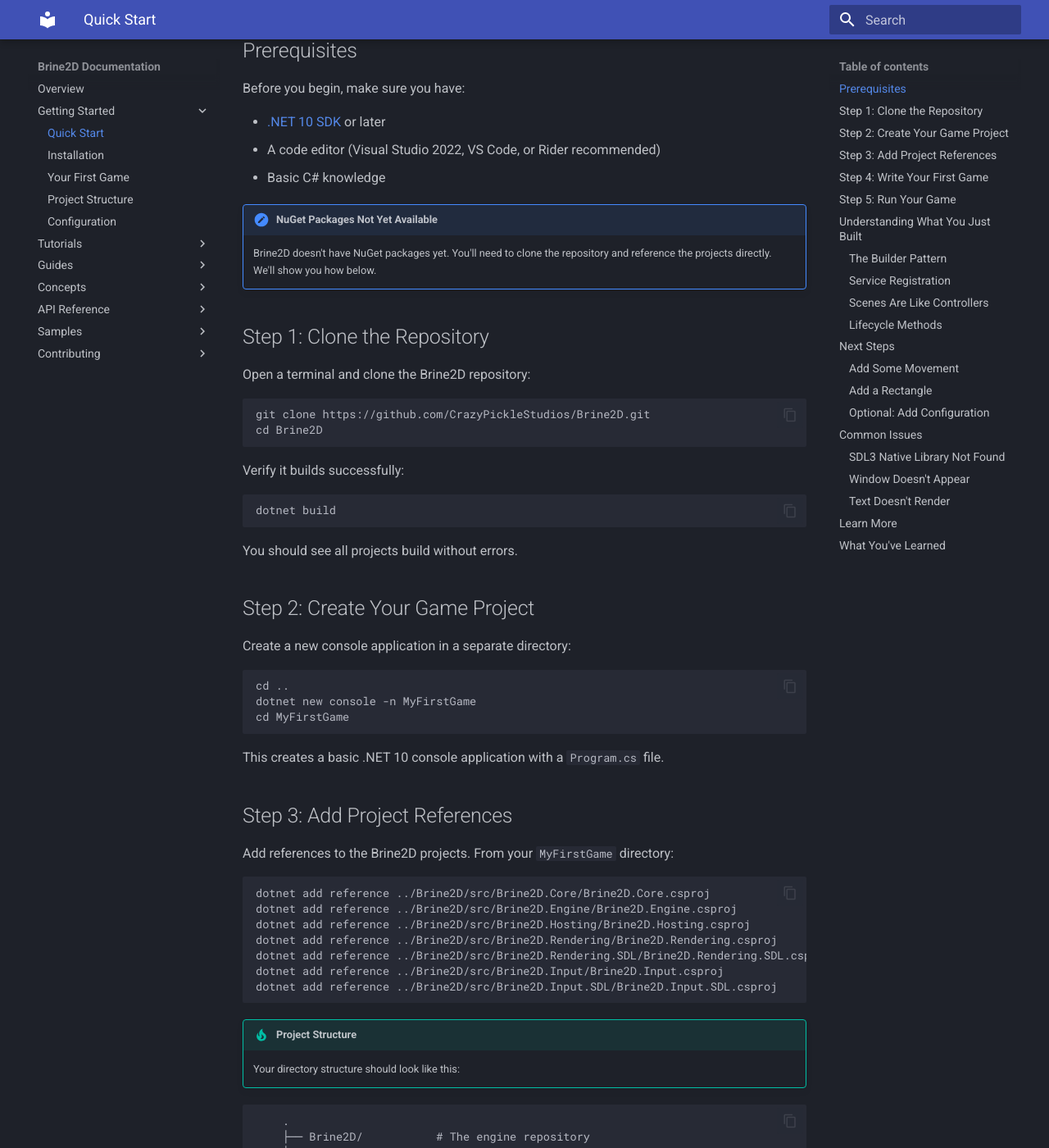
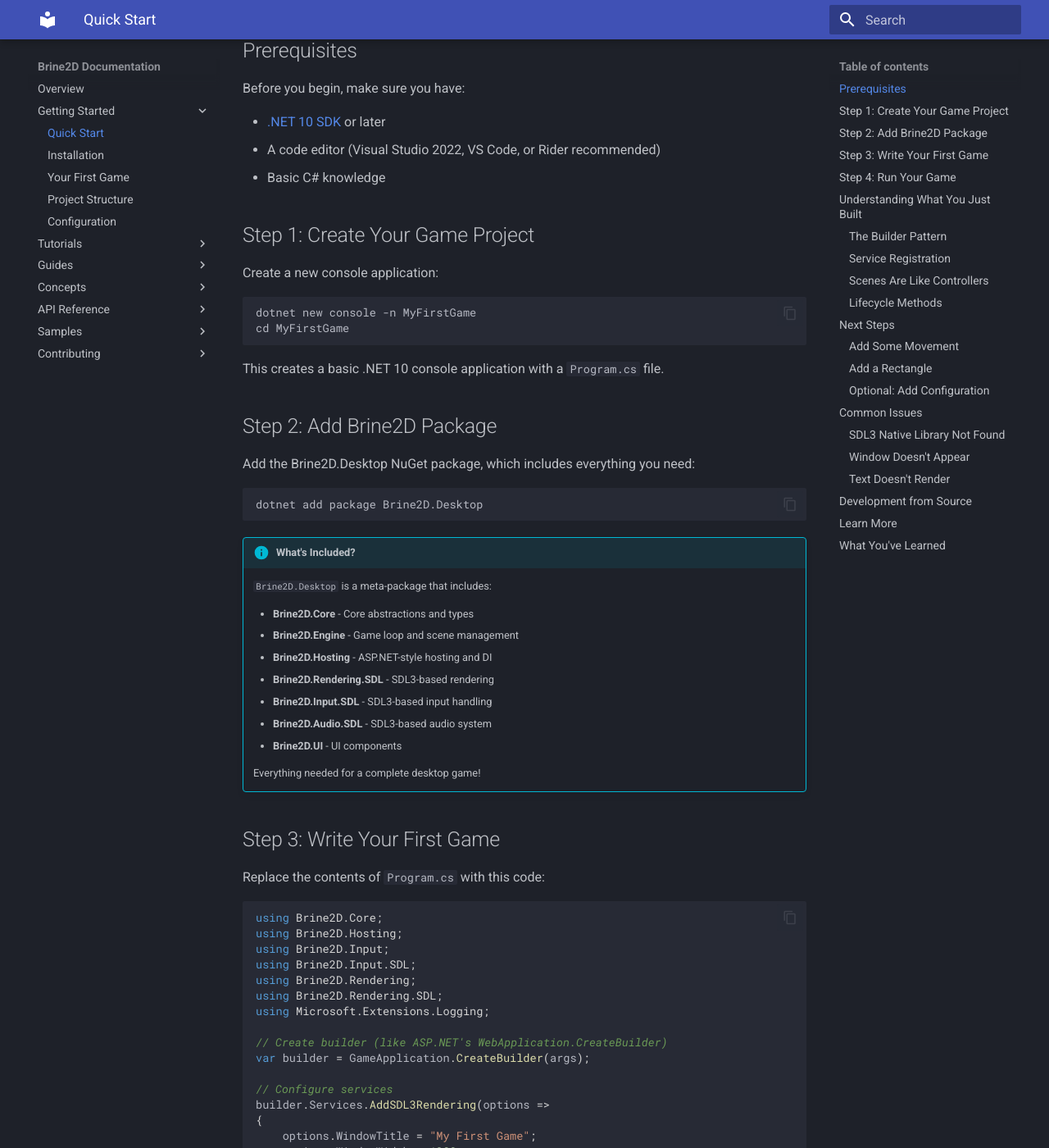
Before and after one commit to CrazyPickleStudios/Brine2D-Documentation, an MkDocs documentation site: the page built from docs/getting-started/quickstart.md, in a window 1280 px wide and 1400 px high, scrolled down 227 px. Shown: the whole window at 82% size. Built offline with MkDocs 1.6.1 and Material for MkDocs 9.7.7, drawn with Linux system fonts in a browser that asks for light colours; nearby versions of some CDN libraries; some of the changed text lies outside the part shown.

Commit message:
adding nuget references.

````diff
--- a/docs/getting-started/quickstart.md
+++ b/docs/getting-started/quickstart.md
@@ -15,69 +15,44 @@
 - A code editor (Visual Studio 2022, VS Code, or Rider recommended)
 - Basic C# knowledge
 
-!!! note "NuGet Packages Not Yet Available"
-    Brine2D doesn't have NuGet packages yet. You'll need to clone the repository and reference the projects directly. We'll show you how below.
+## Step 1: Create Your Game Project
 
-## Step 1: Clone the Repository
+Create a new console application:
 
-Open a terminal and clone the Brine2D repository:
-
-```bash
-git clone https://github.com/CrazyPickleStudios/Brine2D.git
-cd Brine2D
-```
-
-Verify it builds successfully:
-
-```bash
-dotnet build
-```
-
-You should see all projects build without errors.
-
-## Step 2: Create Your Game Project
-
-Create a new console application in a separate directory:
-
-```bash
-cd ..
+~~~bash
 dotnet new console -n MyFirstGame
 cd MyFirstGame
-```
+~~~
 
 This creates a basic .NET 10 console application with a `Program.cs` file.
 
-## Step 3: Add Project References
+## Step 2: Add Brine2D Package
 
-Add references to the Brine2D projects. From your `MyFirstGame` directory:
+Add the Brine2D.Desktop NuGet package, which includes everything you need:
 
-```bash
-dotnet add reference ../Brine2D/src/Brine2D.Core/Brine2D.Core.csproj
-dotnet add reference ../Brine2D/src/Brine2D.Engine/Brine2D.Engine.csproj
-dotnet add reference ../Brine2D/src/Brine2D.Hosting/Brine2D.Hosting.csproj
-dotnet add reference ../Brine2D/src/Brine2D.Rendering/Brine2D.Rendering.csproj
-dotnet add reference ../Brine2D/src/Brine2D.Rendering.SDL/Brine2D.Rendering.SDL.csproj
-dotnet add reference ../Brine2D/src/Brine2D.Input/Brine2D.Input.csproj
-dotnet add reference ../Brine2D/src/Brine2D.Input.SDL/Brine2D.Input.SDL.csproj
-```
+~~~bash
+dotnet add package Brine2D.Desktop
+~~~
 
-!!! tip "Project Structure"
-    Your directory structure should look like this:
-```
-    .
-    ├── Brine2D/           # The engine repository
-    └── MyFirstGame/       # Your game project
-        ├── Program.cs
-        └── MyFirstGame.csproj
-```
+!!! info "What's Included?"
+    `Brine2D.Desktop` is a meta-package that includes:
 
-## Step 4: Write Your First Game
+    - **Brine2D.Core** - Core abstractions and types
+    - **Brine2D.Engine** - Game loop and scene management
+    - **Brine2D.Hosting** - ASP.NET-style hosting and DI
+    - **Brine2D.Rendering.SDL** - SDL3-based rendering
+    - **Brine2D.Input.SDL** - SDL3-based input handling
+    - **Brine2D.Audio.SDL** - SDL3-based audio system
+    - **Brine2D.UI** - UI components
+
+    Everything needed for a complete desktop game!
+
+## Step 3: Write Your First Game
 
 Replace the contents of `Program.cs` with this code:
 
-```csharp
+~~~csharp
 using Brine2D.Core;
-using Brine2D.Engine;
 using Brine2D.Hosting;
 using Brine2D.Input;
 using Brine2D.Input.SDL;
@@ -111,8 +86,7 @@
     private readonly IInputService _input;
     private readonly IRenderer _renderer;
 
-    public GameScene
-    (
+    public GameScene(
         IRenderer renderer,
         IInputService input,
         IGameContext gameContext,
@@ -127,7 +101,6 @@
     protected override void OnRender(GameTime gameTime)
     {
         _renderer.Clear(Color.CornflowerBlue);
-
         _renderer.BeginFrame();
 
         _renderer.DrawText("Hello, Brine2D!", 100, 100, Color.White);
@@ -143,15 +116,15 @@
         }
     }
 }
-```
+~~~
 
-## Step 5: Run Your Game
+## Step 4: Run Your Game
 
 Build and run your game:
 
-```bash
+~~~bash
 dotnet run
-```
+~~~
 
 You should see a window with "Hello, Brine2D!" displayed. Press **Escape** to exit.
 
@@ -165,9 +138,9 @@
 
 ### The Builder Pattern
 
-```csharp
+~~~csharp
 var builder = GameApplication.CreateBuilder(args);
-```
+~~~
 
 Just like ASP.NET's `WebApplication.CreateBuilder()`, this sets up your game with sensible defaults. It:
 
@@ -178,11 +151,11 @@
 
 ### Service Registration
 
-```csharp
+~~~csharp
 builder.Services.AddSDL3Rendering(options => { ... });
 builder.Services.AddSDL3Input();
 builder.Services.AddScene<GameScene>();
-```
+~~~
 
 This should look familiar if you've used ASP.NET:
 
@@ -192,17 +165,18 @@
 
 ### Scenes Are Like Controllers
 
-```csharp
+~~~csharp
 public class GameScene : Scene
 {
-    public GameScene(IRenderer renderer, IInputService input, ILogger<GameScene> logger) : base(logger)
+    public GameScene(IRenderer renderer, IInputService input, ILogger<GameScene> logger)
+        : base(logger)
     {
         // Constructor injection!
     }
 }
-```
+~~~
 
-cenes organize your game logic just like controllers organize your web endpoints. They:
+Scenes organize your game logic just like controllers organize your web endpoints. They:
 
 - Get dependencies injected via constructor
 - Have lifecycle methods (`OnInitialize`, `OnLoad`, `OnUpdate`, `OnRender`, `OnUnload`)
@@ -227,7 +201,7 @@
 
 Modify your `GameScene` to move text with arrow keys:
 
-```csharp
+~~~csharp
 public class GameScene : Scene
 {
     private readonly IGameContext _gameContext;
@@ -256,32 +230,22 @@
 
         // Move with arrow keys
         if (_input.IsKeyDown(Keys.Left))
-        {
             _x -= _speed * deltaTime;
-        }
 
         if (_input.IsKeyDown(Keys.Right))
-        {
             _x += _speed * deltaTime;
-        }
 
         if (_input.IsKeyDown(Keys.Up))
-        {
             _y -= _speed * deltaTime;
-        }
 
         if (_input.IsKeyDown(Keys.Down))
-        {
             _y += _speed * deltaTime;
-        }
 
         if (_input.IsKeyPressed(Keys.Escape))
-        {
             _gameContext.RequestExit();
-        }
     }
 }
-```
+~~~
 
 Run it again and use the arrow keys to move the text!
 
@@ -289,7 +253,7 @@
 
 Draw a simple rectangle:
 
-```csharp
+~~~csharp
 protected override void OnRender(GameTime gameTime)
 {
     _renderer.Clear(Color.CornflowerBlue);
@@ -302,13 +266,13 @@
 
     _renderer.EndFrame();
 }
-```
+~~~
 
 ### Optional: Add Configuration
 
 Create a `gamesettings.json` file in your project:
 
-```json
+~~~json
 {
   "Logging": {
     "LogLevel": {
@@ -324,26 +288,26 @@
     "Fullscreen": false
   }
 }
-```
+~~~
 
 Then simplify your rendering configuration:
 
-```csharp
+~~~csharp
 builder.Services.AddSDL3Rendering(options =>
 {
     builder.Configuration.GetSection("Rendering").Bind(options);
 });
-```
+~~~
 
 Make sure to set the file to copy to the output directory in your `.csproj`:
 
-```xml
+~~~xml
 <ItemGroup>
-	<None Update="gamesettings.json">
-		<CopyToOutputDirectory>PreserveNewest</CopyToOutputDirectory>
-	</None>
+  <None Update="gamesettings.json">
+    <CopyToOutputDirectory>PreserveNewest</CopyToOutputDirectory>
+  </None>
 </ItemGroup>
-```
+~~~
 
 ---
 
@@ -353,9 +317,9 @@
 
 If you get an error about SDL3 libraries not being found, make sure:
 
-1. The SDL3-CS NuGet package is properly restored
+1. The SDL3-CS NuGet package is properly restored (`dotnet restore`)
 2. You're running on a supported platform (Windows, macOS, Linux)
-3. The native libraries are copied to the output directory
+3. Try cleaning and rebuilding: `dotnet clean && dotnet build`
 
 ### Window Doesn't Appear
 
@@ -370,7 +334,32 @@
 The text rendering is a simple fallback. For proper text:
 
 1. Add a TTF font to your project
-2. Use the font loading system (covered in the Text Rendering tutorial)
+2. Use the font loading system (covered in the Text Rendering guide)
+
+---
+
+## Development from Source
+
+If you want to contribute to Brine2D or use the latest development version, you can reference the projects directly instead:
+
+~~~bash
+git clone https://github.com/CrazyPickleStudios/Brine2D.git
+cd Brine2D
+dotnet build
+~~~
+
+Then in your game project, replace the NuGet package with project references:
+
+~~~bash
+dotnet remove package Brine2D.Desktop
+dotnet add reference ../Brine2D/src/Brine2D.Core/Brine2D.Core.csproj
+dotnet add reference ../Brine2D/src/Brine2D.Engine/Brine2D.Engine.csproj
+dotnet add reference ../Brine2D/src/Brine2D.Hosting/Brine2D.Hosting.csproj
+dotnet add reference ../Brine2D/src/Brine2D.Rendering/Brine2D.Rendering.csproj
+dotnet add reference ../Brine2D/src/Brine2D.Rendering.SDL/Brine2D.Rendering.SDL.csproj
+dotnet add reference ../Brine2D/src/Brine2D.Input/Brine2D.Input.csproj
+dotnet add reference ../Brine2D/src/Brine2D.Input.SDL/Brine2D.Input.SDL.csproj
+~~~
 
 ---
 
@@ -378,15 +367,7 @@
 
 <div class="grid cards" markdown>
 
--   :material-school: **Tutorials**
-
-    ---
-
-    Step-by-step guides to build complete games
-
-    [:octicons-arrow-right-24: Explore Tutorials](../tutorials/index.md)
-
--   :material-book-open-variant: **Core Concepts**
+-   :material-school: **Core Concepts**
 
     ---
 
@@ -394,21 +375,29 @@
 
     [:octicons-arrow-right-24: Read Concepts](../concepts/index.md)
 
--   :material-image: **Loading Sprites**
+-   :material-image: **Sprites & Textures**
 
     ---
 
-    Learn to load and render textures
+    Learn to load and render images
 
-    [:octicons-arrow-right-24: Sprite Tutorial](../tutorials/sprites.md)
+    [:octicons-arrow-right-24: Sprite Guide](../guides/rendering/sprites.md)
 
 -   :material-controller: **Input Handling**
 
     ---
 
-    Complete guide to keyboard, mouse, and gamepad input
+    Complete guide to keyboard, mouse, and gamepad
 
-    [:octicons-arrow-right-24: Input Guide](../guides/input.md)
+    [:octicons-arrow-right-24: Input Guide](../guides/input/keyboard.md)
+
+-   :material-music: **Audio**
+
+    ---
+
+    Add sound effects and music to your game
+
+    [:octicons-arrow-right-24: Audio Guide](../guides/audio/basics.md)
 
 </div>
 
@@ -416,11 +405,11 @@
 
 ## What You've Learned
 
-✅ How to set up a Brine2D project
+✅ How to set up a Brine2D project with NuGet
 ✅ The builder pattern and service registration
 ✅ Creating scenes with dependency injection
 ✅ The basic game loop (update and render)
 ✅ Handling input with `IInputService`
 ✅ Drawing simple shapes and text
 
-You're ready to build real games! Check out the [tutorials](../tutorials/index.md) to learn about sprites, animations, collision detection, and more.
+You're ready to build real games! Check out the [guides](../guides/index.md) to learn about sprites, animations, collision detection, audio, and more.
````
Also changed, not shown: docs/getting-started/first-game.md (+31 -38 lines).
